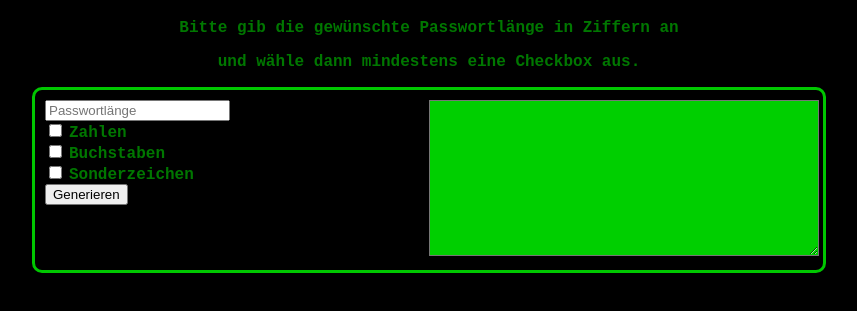
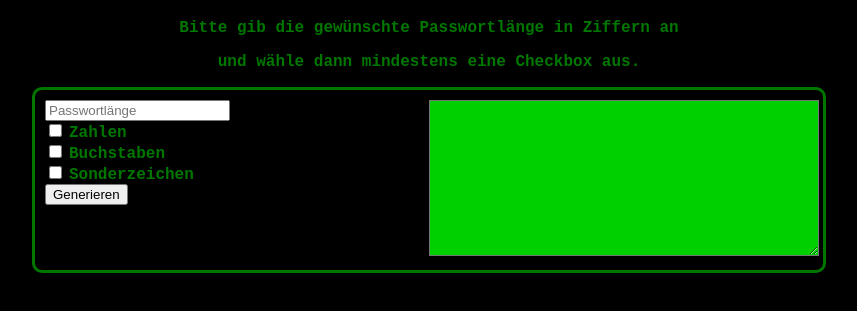
Before and after one commit to Eduard-R/Passwortgenerator, a plain HTML site: page index.html in a window 1280 px wide. Shown: the part 61-372 px from the top of the page, without its empty margins (211-1068 px from the left). Drawn offline with Linux system fonts and the light colour scheme.

Commit message:
Update style.css

```diff
--- a/style.css
+++ b/style.css
@@ -14,7 +14,7 @@ body {
     margin: 0 auto;
     display: flex;
     flex-direction: row;
-    border: 3px solid rgb(0, 199, 0);
+    border: 3px solid rgb(0, 119, 0);
     border-radius: 10px;
     padding: 10px;
 }
```
